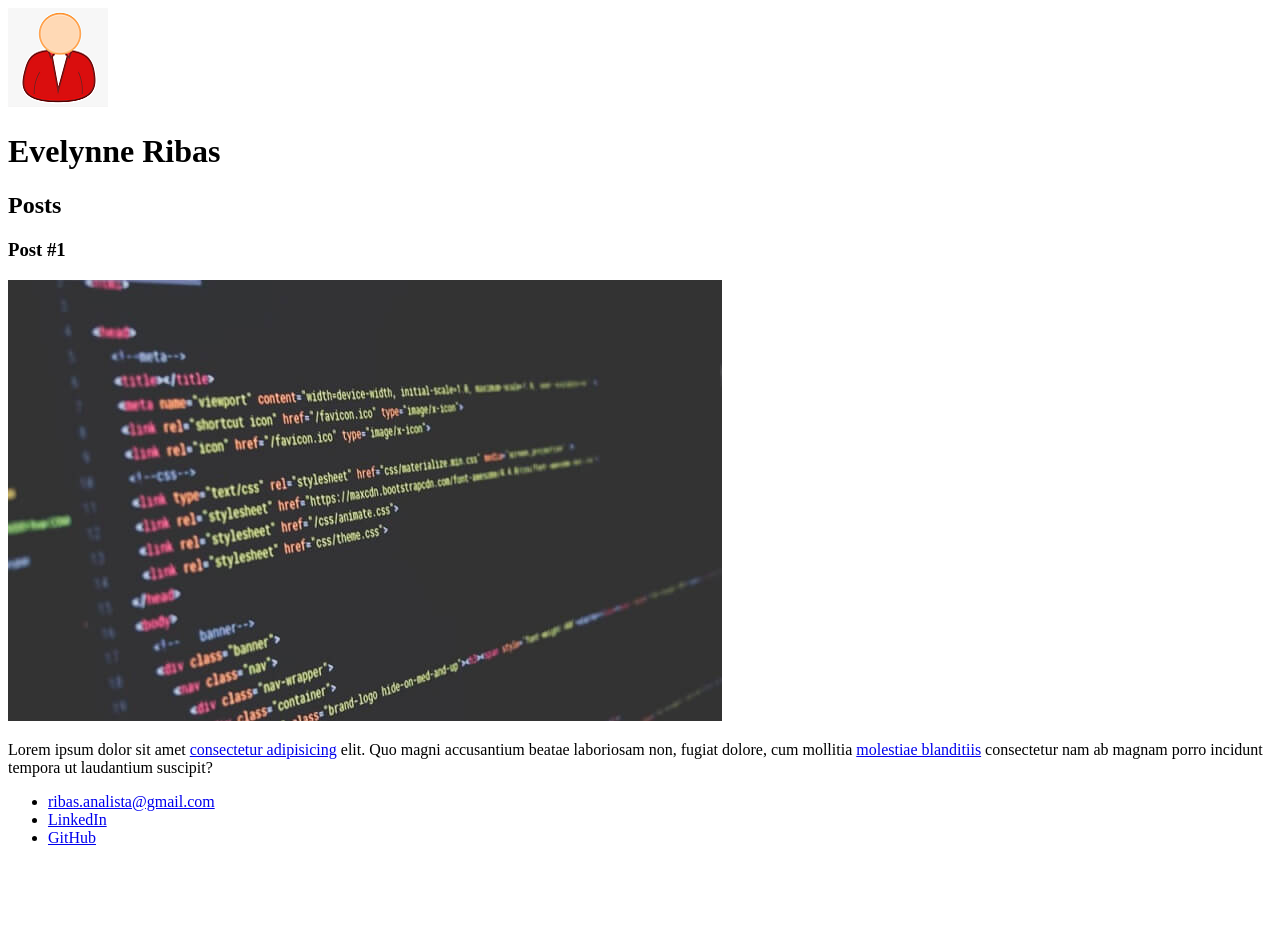
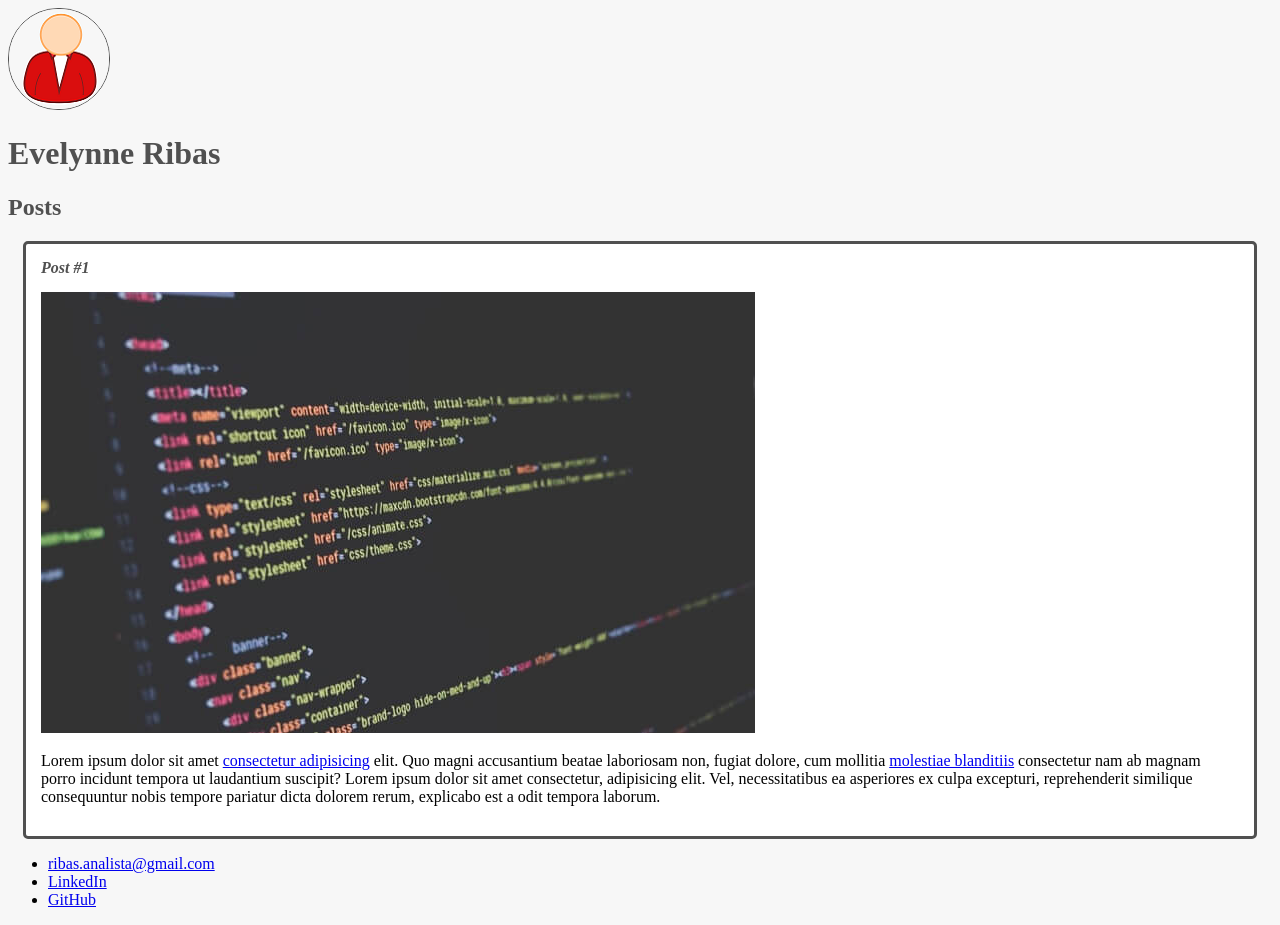
Before and after one commit to everibas/DIO-HTML-5, a plain HTML site: page HTML-5/index.html in a window 1280 px wide. Before the commit the page ends 863 px from the top, so only its background shows below. Drawn offline with Linux system fonts and the light colour scheme.

Commit message:
Add files via upload

```diff
--- a/HTML-5/index.html
+++ b/HTML-5/index.html
@@ -6,27 +6,29 @@
     <meta http-equiv="X-UA-Compatible" content="IE=edge">
     <meta name="viewport" content="width=device-width, initial-scale=1.0">
     <title>Evelynne Ribas</title>
+    <link rel="stylesheet" href="style.css">
 </head>
 
 <body>
     <header>
-        <img src="uses-100x100.png" alt="Ilustração user">
-        <h1>Evelynne Ribas</h1>
+        <img src="uses-100x100.png" alt="Ilustração user" class="photo">
+        <h1 id="title">Evelynne Ribas</h1>
     </header>
 
     <section>
         <header>
-            <h2>Posts</h2>
+            <h2 class="subtitle">Posts</h2>
         </header>
-        <article>
+        <article class="post">
             <header>
-                <h3>Post #1</h3>
-                <img src="html-bkg.jpg" alt="Editor de texto contendo código html">
+                <h3 class="post_title">Post #1</h3>
+                <img src="html-bkg.jpg" alt="Editor de texto contendo código html" class="post_image">
             </header>
-            <p>
+            <p class="post_content">
                 Lorem ipsum dolor sit amet <a href="https://www.linkedin.com/in/evelynneribas/" target="_blank">consectetur adipisicing</a> elit. Quo magni accusantium beatae laboriosam non,
                 fugiat dolore, cum mollitia <a href="mailto:xxx@xxx.com">molestiae blanditiis</a> consectetur nam ab magnam porro incidunt tempora ut
                 laudantium suscipit?
+                Lorem ipsum dolor sit amet consectetur, adipisicing elit. Vel, necessitatibus ea asperiores ex culpa excepturi, reprehenderit similique consequuntur nobis tempore pariatur dicta dolorem rerum, explicabo est a odit tempora laborum.
             </p>
         </article>
     </section>
--- /dev/null
+++ b/HTML-5/style.css
@@ -0,0 +1,36 @@
+body{
+    background: #f7f7f7;
+}
+
+.photo{
+    border-radius: 50px;
+    border: 1px solid #505050;
+}
+
+#title, .subtitle, .post_title{
+    color:#505050;
+}
+
+.post_title{
+    font-size: 16px;
+    font-style: italic;
+    margin: 0;
+    margin-bottom: 15px;
+}
+
+.post{
+    background: #fff;
+    padding: 15px;
+    border: 3px solid #505050;
+    margin: 15px;
+    border-radius: 5px;
+}
+
+.post_content{
+    margin: 0;
+    margin-bottom: 15px;
+}
+
+.post_image{
+    margin-bottom: 15px;
+}
```
